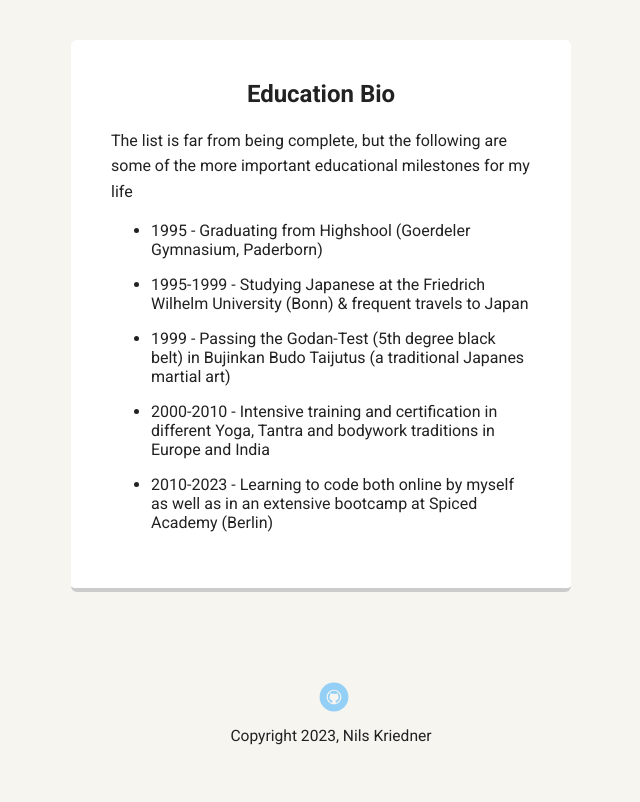
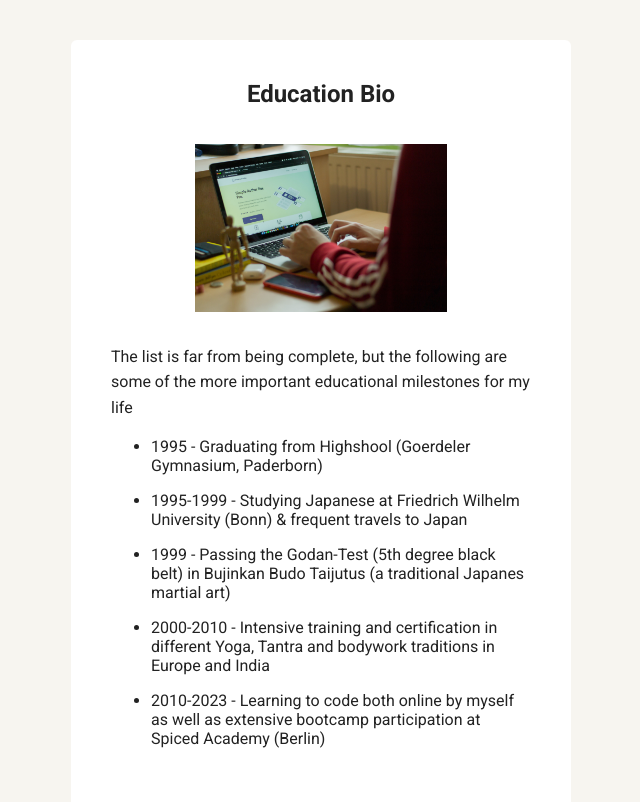
Before and after one commit to nkriedner/fewd-techdegree-project-1, a plain HTML site: page education.html in a window 1280 px wide. Shown: the part 480-1282 px from the top of the page, without its empty margins (319-959 px from the left). Drawn offline with Linux system fonts and the light colour scheme; a web font is replaced by a local one.

Commit message:
Add image & styles for education.html

```diff
--- a/education.html
+++ b/education.html
@@ -25,6 +25,10 @@
         <main class="flex">
             <div class="card">
                 <h2 class="center-align">Education Bio</h2>
+
+                <div class="img-center-container">
+                    <img src="images/education.jpeg" alt="" />
+                </div>
                 <p>
                     The list is far from being complete, but the following are some of the more important educational
                     milestones for my life
@@ -32,8 +36,7 @@
                 <ul class="bio">
                     <li>1995 - Graduating from Highshool (Goerdeler Gymnasium, Paderborn)</li>
                     <li>
-                        1995-1999 - Studying Japanese at the Friedrich Wilhelm University (Bonn) & frequent travels to
-                        Japan
+                        1995-1999 - Studying Japanese at Friedrich Wilhelm University (Bonn) & frequent travels to Japan
                     </li>
                     <li>
                         1999 - Passing the Godan-Test (5th degree black belt) in Bujinkan Budo Taijutus (a traditional
@@ -44,8 +47,8 @@
                         traditions in Europe and India
                     </li>
                     <li>
-                        2010-2023 - Learning to code both online by myself as well as in an extensive bootcamp at Spiced
-                        Academy (Berlin)
+                        2010-2023 - Learning to code both online by myself as well as extensive bootcamp participation
+                        at Spiced Academy (Berlin)
                     </li>
                 </ul>
             </div>
--- a/styles.css
+++ b/styles.css
@@ -102,6 +102,17 @@ header .profile-image:hover {
     border-color: #ff99ff;
 }
 
+.img-center-container {
+    display: flex;
+    justify-content: center;
+    align-items: center;
+}
+
+.card img {
+    width: 60%;
+    margin: 1rem 0;
+}
+
 ul.skills {
     padding: 0;
     text-align: center;
@@ -155,7 +166,7 @@ a.social {
     opacity: 0.4;
     transition: all 0.5s;
 }
-a.twitter {
+/* a.twitter {
     background-image: url(images/twitter.svg);
 }
 a.linkedin {
@@ -163,7 +174,7 @@ a.linkedin {
 }
 a.github {
     background-image: url(images/github.svg);
-}
+} */
 a.social:hover {
     opacity: 1;
 }
```
Also changed, not shown: images/education.jpeg (added).
